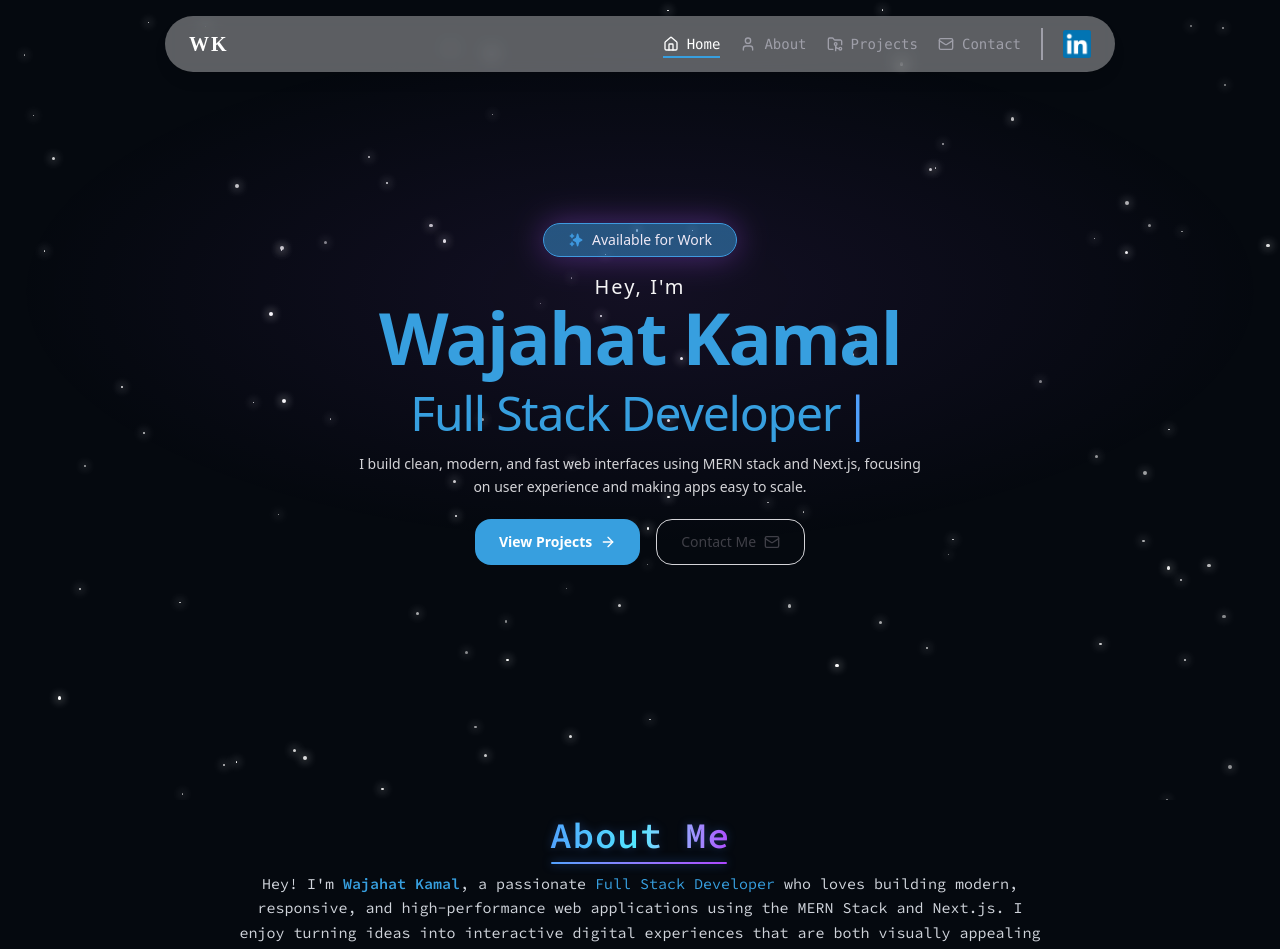
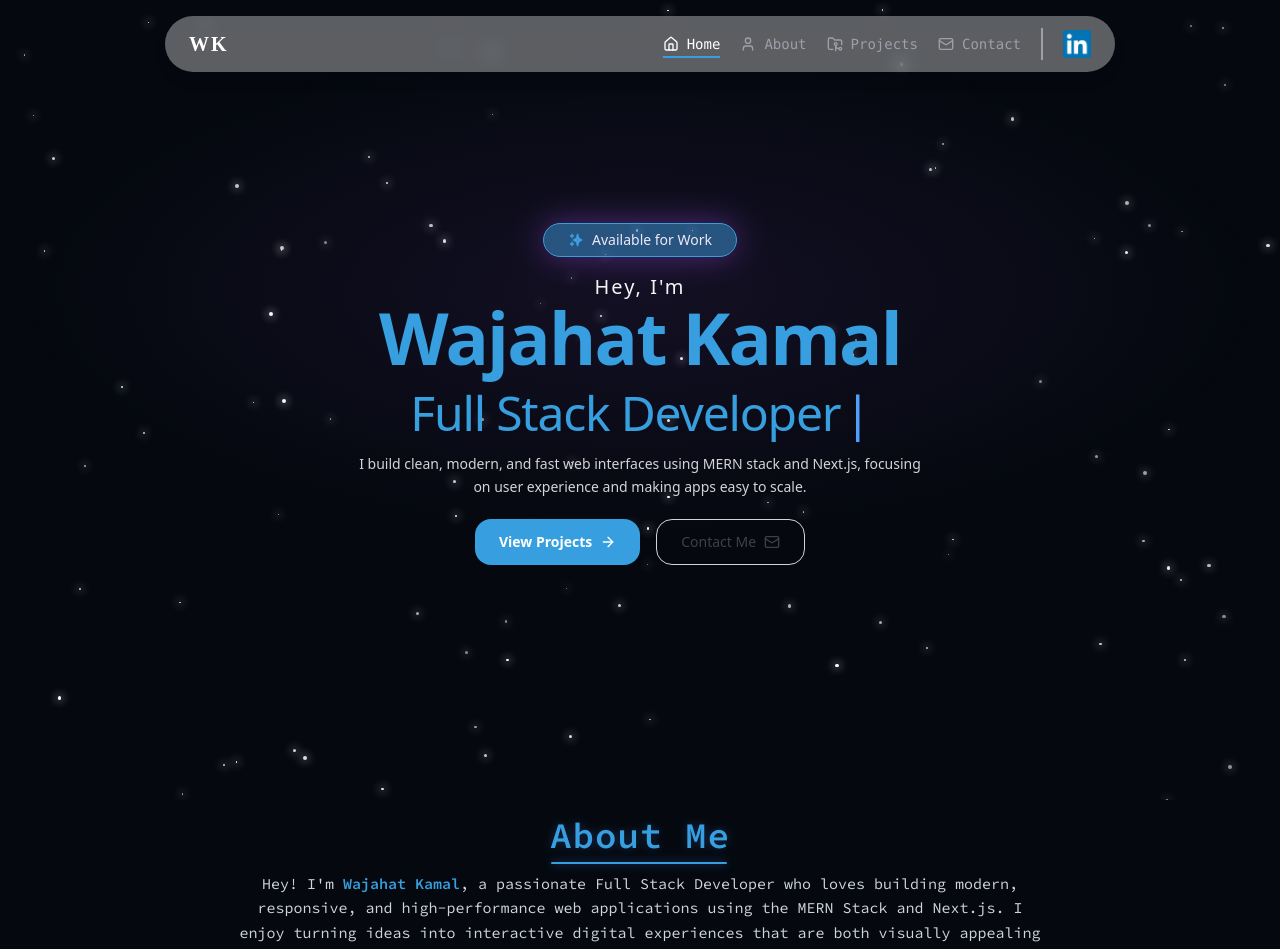
Before and after one commit to wajahat-kamal/Dev-Portfolio, a React (Vite) app: page / in a window 1280 px wide. Shown: the top 949 px of the page. Built offline with nearby package versions, Linux system fonts and the light colour scheme.

Commit message:
Refactor AboutSection: update text color to primary for consistency and simplify text structure for improved readability.

```diff
--- a/src/components/AboutSection.jsx
+++ b/src/components/AboutSection.jsx
@@ -25,17 +25,16 @@ export const AboutSection = () => {
           viewport={{ once: true }}
         >
           <h2 className="text-3xl sm:text-4xl font-extrabold text-center relative mb-4 fira-code">
-            <span className="bg-gradient-to-r from-blue-400 via-cyan-300 to-purple-500 bg-clip-text text-transparent tracking-wide drop-shadow-[0_0_5px_rgba(59,130,246,0.3)]">
+            <span className="text-primary tracking-wide drop-shadow-[0_0_5px_rgba(59,130,246,0.3)]">
               About Me
             </span>
-            <span className="absolute -bottom-2 left-1/2 md:left-78.5 -translate-x-1/2 md:translate-x-0 w-44 h-[2px] bg-gradient-to-r from-blue-400 to-purple-500 rounded-full shadow-[0_0_10px_rgba(59,130,246,0.6)]"></span>
+            <span className="absolute -bottom-2 left-1/2 md:left-78.5 -translate-x-1/2 md:translate-x-0 w-44 h-[2px] bg-primary rounded-full shadow-[0_0_10px_rgba(59,130,246,0.6)]"></span>
           </h2>
 
           <p className="text-gray-300 text-[11px] sm:text-[15px] leading-relaxed fira-code">
             Hey! I'm{" "}
             <span className="font-semibold text-primary">Wajahat Kamal</span>,
-            a passionate{" "}
-            <span className="text-primary">Full Stack Developer</span> who
+            a passionate Full Stack Developer who
             loves building modern, responsive, and high-performance web
             applications using the MERN Stack and Next.js. I enjoy turning ideas into
             interactive digital experiences that are both visually appealing and
```
